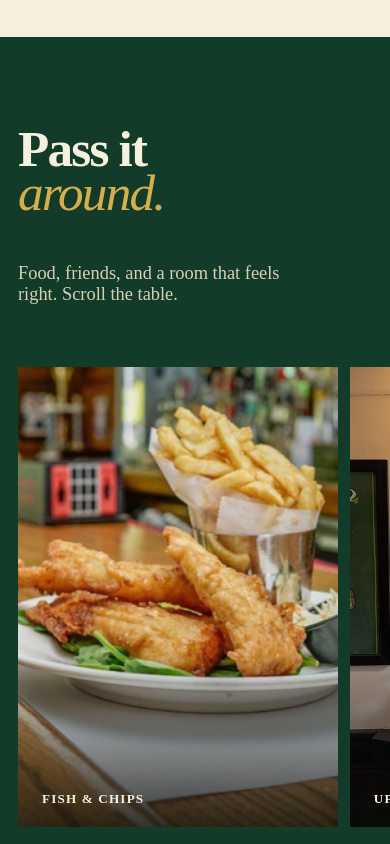
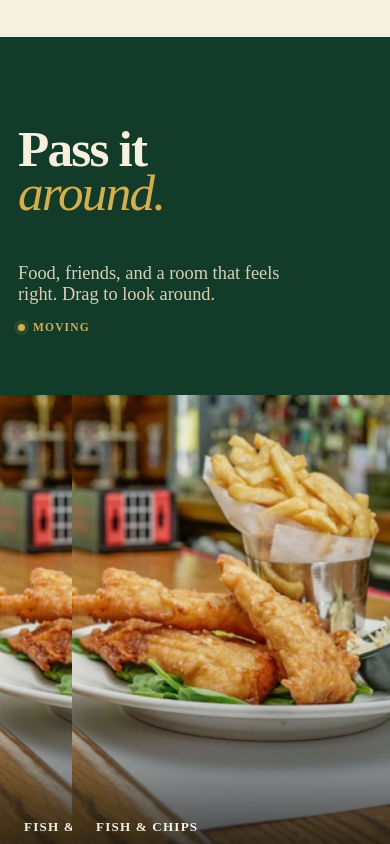
Before and after one commit to Volta-NYC/Monahan-Fitzgerald, a Next.js app: page / in a window 390 px wide. Shown: the part 1280-2124 px from the top of the page. Built offline with nearby package versions, Linux system fonts and the light colour scheme.

Commit message:
Add responsive scroll motion and unify footer

```diff
--- a/src/app/layout.tsx
+++ b/src/app/layout.tsx
@@ -6,6 +6,7 @@ import "./page-hero.css";
 import "./revamp.css";
 import { Footer } from "@/components/Footer";
 import { Navbar } from "@/components/Navbar";
+import { ScrollMotion } from "@/components/ScrollMotion";
 
 const display = Bodoni_Moda({ subsets: ["latin"], variable: "--font-display" });
 const sans = Barlow_Condensed({ subsets: ["latin"], variable: "--font-sans", weight: ["400", "500", "600", "700"] });
@@ -17,12 +18,12 @@ export const metadata: Metadata = {
 };
 
 export default function RootLayout({ children }: Readonly<{ children: React.ReactNode }>) {
-  return <html lang="en"><body className={`${display.variable} ${sans.variable}`}>
+  return <html lang="en" data-scroll-behavior="smooth"><body className={`${display.variable} ${sans.variable}`}>
     {/* THESIS: A moving portrait of a Bayside night, not a static restaurant brochure.
         OWN-WORLD: Black enamel, deep pub green, warm brass, cream lettering, full-bleed film, and real table photography.
         STORY: Visitors feel the room first, then move directly to menu, order, directions, events, or the restaurant's social channels.
         FIRST VIEWPORT: The real M&F film fills the screen while one concise promise and tonight's three practical actions stay legible above it.
         FORM: Film-led neighborhood institution, evolved from the live venue media. FINISH: unreviewed and undocumented is unfinished; this build ends with the finish review, the verdict, and DESIGN.md. */}
-    <Navbar /><main>{children}</main><Footer />
+    <ScrollMotion /><Navbar /><main>{children}</main><Footer />
   </body></html>;
 }
--- a/src/app/motion.css
+++ b/src/app/motion.css
@@ -11,19 +11,26 @@
   .hero__copy > :nth-child(3) { animation-delay: 130ms; }
   .hero__copy > :nth-child(4) { animation-delay: 190ms; }
 
-  @supports (animation-timeline: view()) {
-    .reveal {
-      animation: section-enter 720ms cubic-bezier(0.23, 1, 0.32, 1) both;
-      animation-timeline: view();
-      animation-range: entry 4% cover 30%;
-    }
+  .motion-ready .reveal {
+    transform: translateY(24px);
+    transition: transform 720ms cubic-bezier(0.23, 1, 0.32, 1);
+  }
 
-    .reel-card {
-      animation: photo-enter 760ms cubic-bezier(0.23, 1, 0.32, 1) both;
-      animation-timeline: view(block);
-      animation-range: entry 2% cover 25%;
-    }
+  .motion-ready .reveal.is-visible {
+    transform: translateY(0);
   }
+
+  .motion-ready .home-party__image.reveal {
+    clip-path: inset(7% 0 0);
+    transition: clip-path 780ms cubic-bezier(0.23, 1, 0.32, 1), transform 720ms cubic-bezier(0.23, 1, 0.32, 1);
+  }
+
+  .motion-ready .home-party__image.reveal.is-visible {
+    clip-path: inset(0);
+  }
+
+  .menu-preview__item:nth-child(2) { transition-delay: 55ms; }
+  .menu-preview__item:nth-child(3) { transition-delay: 110ms; }
 
   .order-item {
     transition: color 160ms ease, transform 160ms ease;
@@ -43,13 +50,3 @@
   from { opacity: 0; transform: translateY(20px); }
   to { opacity: 1; transform: translateY(0); }
 }
-
-@keyframes section-enter {
-  from { transform: translateY(22px); }
-  to { transform: translateY(0); }
-}
-
-@keyframes photo-enter {
-  from { opacity: 0.35; clip-path: inset(12% 0 0 0); transform: translateY(24px); }
-  to { opacity: 1; clip-path: inset(0 0 0 0); transform: translateY(0); }
-}
--- a/src/app/page.tsx
+++ b/src/app/page.tsx
@@ -1,15 +1,7 @@
 import Image from "next/image";
 import Link from "next/link";
+import { PhotoReel } from "@/components/PhotoReel";
 import { menuMoments, site } from "@/lib/site";
-
-const reel = [
-  { src: "/images/fish-and-chips.png", alt: "Fish and chips at Monahan and Fitzgerald", label: "Fish & chips", shape: "wide" },
-  { src: "/images/interior.jpeg", alt: "The upstairs room at Monahan and Fitzgerald", label: "Upstairs in Bayside", shape: "tall" },
-  { src: "/images/wings.png", alt: "Buffalo wings at Monahan and Fitzgerald", label: "Buffalo wings", shape: "square" },
-  { src: "/images/bar-guinness.jpeg", alt: "A Guinness at the Monahan and Fitzgerald bar", label: "A seat at the bar", shape: "tall" },
-  { src: "/images/chicken-francaise.jpeg", alt: "Chicken Française at Monahan and Fitzgerald", label: "Chicken Française", shape: "wide" },
-  { src: "/images/exterior.png", alt: "Monahan and Fitzgerald on 41st Avenue", label: "214-17 41st Avenue", shape: "square" },
-];
 
 export default function Home() {
   return <>
@@ -40,12 +32,7 @@ export default function Home() {
       </div>
     </section>
 
-    <section className="photo-reel" aria-labelledby="reel-title">
-      <div className="shell photo-reel__heading"><h2 id="reel-title">Pass it<br /><i>around.</i></h2><p>Food, friends, and a room that feels right. Scroll the table.</p></div>
-      <div className="photo-reel__track" role="region" aria-label="Monahan and Fitzgerald gallery" tabIndex={0}>
-        {reel.map((item) => <figure className={`reel-card reel-card--${item.shape}`} key={item.src}><Image src={item.src} alt={item.alt} fill sizes="(max-width: 760px) 82vw, 42vw" /><figcaption>{item.label}</figcaption></figure>)}
-      </div>
-    </section>
+    <PhotoReel />
 
     <section className="menu-preview">
       <div className="shell menu-preview__top reveal"><h2>What sounds<br />good tonight?</h2><Link className="button button--cream" href="/menu">View the full menu</Link></div>
--- a/src/app/revamp.css
+++ b/src/app/revamp.css
@@ -170,20 +170,59 @@ h2 {
 
 .photo-reel__heading p {
   max-width: 330px;
-  padding-bottom: 8px;
   color: #d9cfb7;
   font-size: 1.15rem;
 }
 
+.photo-reel__guide {
+  display: grid;
+  gap: 16px;
+  justify-items: start;
+  padding-bottom: 8px;
+}
+
+.photo-reel__status {
+  display: inline-flex;
+  gap: 8px;
+  align-items: center;
+  color: var(--gold);
+  font-size: 0.72rem;
+  font-weight: 700;
+  letter-spacing: 0.1em;
+  text-transform: uppercase;
+}
+
+.photo-reel__status b {
+  width: 7px;
+  height: 7px;
+  border-radius: 50%;
+  background: currentColor;
+  box-shadow: 0 0 0 4px rgba(213, 174, 77, 0.12);
+}
+
 .photo-reel__track {
+  overflow-x: auto;
+  cursor: grab;
+  padding: 0 max(32px, calc((100vw - 1240px) / 2)) 26px;
+  scroll-padding-inline: max(32px, calc((100vw - 1240px) / 2));
+  overscroll-behavior-inline: contain;
+  scrollbar-color: var(--gold) rgba(246, 240, 223, 0.12);
+  scrollbar-width: thin;
+}
+
+.photo-reel__track:active {
+  cursor: grabbing;
+}
+
+.photo-reel__loop {
+  display: flex;
+  width: max-content;
+}
+
+.photo-reel__set {
   display: flex;
   gap: 12px;
-  overflow-x: auto;
-  padding: 0 max(32px, calc((100vw - 1240px) / 2)) 26px;
-  scroll-padding-inline: max(32px, calc((100vw - 1240px) / 2));
-  scroll-snap-type: x mandatory;
-  scrollbar-color: var(--gold) rgba(246, 240, 223, 0.12);
-  scrollbar-width: thin;
+  padding-right: 12px;
 }
 
 .reel-card {
@@ -193,7 +232,7 @@ h2 {
   margin: 0;
   overflow: hidden;
   background: var(--ink);
-  scroll-snap-align: start;
+  transform: translateZ(0);
 }
 
 .reel-card--wide {
@@ -228,6 +267,7 @@ h2 {
   font-weight: 700;
   letter-spacing: 0.09em;
   text-transform: uppercase;
+  transition: transform 180ms var(--ease-out), color 180ms ease;
 }
 
 .menu-preview {
@@ -422,6 +462,26 @@ h2 {
   font-size: clamp(3.1rem, 6vw, 5.6rem);
 }
 
+.footer__promise p {
+  margin: 18px 0 0;
+  color: #d9cfb7;
+  font-size: 0.82rem;
+  font-weight: 700;
+  letter-spacing: 0.1em;
+  text-transform: uppercase;
+}
+
+.footer__actions {
+  display: grid;
+  gap: 22px;
+  justify-items: start;
+}
+
+.footer__actions .text-link {
+  margin: 0;
+  font-size: 0.78rem;
+}
+
 .footer__grid {
   grid-template-columns: 1.45fr 0.75fr 1fr;
   padding-top: 70px;
@@ -458,24 +518,28 @@ h2 {
   transition: transform 180ms var(--ease-out);
 }
 
-.footer__wordmark {
-  overflow: hidden;
-  padding: 20px 0 38px;
+.footer__bottom {
+  display: grid;
+  grid-template-columns: 1fr auto auto;
+  gap: 30px;
+  align-items: center;
+  margin-top: 0;
+  padding: 25px 0;
   border-top: 1px solid var(--line);
-  color: var(--cream);
-  font: 600 clamp(3rem, 7.5vw, 6rem) / 0.9 var(--display);
-  letter-spacing: -0.035em;
-  text-align: center;
-  white-space: nowrap;
+  color: #d9cfb7;
+  font-size: 0.78rem;
 }
 
-.footer__wordmark span {
-  color: var(--gold);
-  font-style: italic;
+.footer__bottom strong {
+  color: var(--cream);
+  font: 600 clamp(1.35rem, 2.5vw, 2rem) var(--display);
+  letter-spacing: -0.025em;
 }
 
-.footer__bottom {
-  margin-top: 0;
+.footer__bottom a {
+  margin: 0;
+  color: var(--cream);
+  font-size: inherit;
 }
 
 @media (hover: hover) and (pointer: fine) {
@@ -486,6 +550,12 @@ h2 {
   .reel-card:hover img {
     transform: scale(1.035);
     filter: saturate(1.08);
+  }
+
+  .reel-card:hover figcaption,
+  .reel-card:focus-visible figcaption {
+    color: var(--gold);
+    transform: translateY(-4px);
   }
 
   .menu-preview__item:hover {
@@ -625,9 +695,11 @@ h2 {
     padding-bottom: 55px;
   }
 
-  .footer__wordmark {
-    font-size: clamp(2rem, 10vw, 3rem);
-    white-space: normal;
+  .footer__bottom {
+    grid-template-columns: 1fr;
+    gap: 9px;
+    align-items: start;
+    padding: 28px 0 34px;
   }
 }
 
@@ -635,4 +707,8 @@ h2 {
   .hero__film {
     display: none;
   }
+
+  .photo-reel__status {
+    display: none;
+  }
 }
--- /dev/null
+++ b/src/components/PhotoReel.tsx
@@ -0,0 +1,117 @@
+"use client";
+
+import Image from "next/image";
+import { useCallback, useEffect, useRef, useState } from "react";
+
+const reel = [
+  { src: "/images/fish-and-chips.png", alt: "Fish and chips at Monahan and Fitzgerald", label: "Fish & chips", shape: "wide" },
+  { src: "/images/interior.jpeg", alt: "The upstairs room at Monahan and Fitzgerald", label: "Upstairs in Bayside", shape: "tall" },
+  { src: "/images/wings.png", alt: "Buffalo wings at Monahan and Fitzgerald", label: "Buffalo wings", shape: "square" },
+  { src: "/images/bar-guinness.jpeg", alt: "A Guinness at the Monahan and Fitzgerald bar", label: "A seat at the bar", shape: "tall" },
+  { src: "/images/chicken-francaise.jpeg", alt: "Chicken Française at Monahan and Fitzgerald", label: "Chicken Française", shape: "wide" },
+  { src: "/images/exterior.png", alt: "Monahan and Fitzgerald on 41st Avenue", label: "214-17 41st Avenue", shape: "square" },
+];
+
+export function PhotoReel() {
+  const trackRef = useRef<HTMLDivElement>(null);
+  const loopRef = useRef<HTMLDivElement>(null);
+  const pausedRef = useRef(false);
+  const visibleRef = useRef(false);
+  const [paused, setPaused] = useState(false);
+
+  const setPlayback = useCallback((nextPaused: boolean) => {
+    pausedRef.current = nextPaused;
+    setPaused(nextPaused);
+  }, []);
+
+  useEffect(() => {
+    const track = trackRef.current;
+    const loop = loopRef.current;
+    const reducedMotion = window.matchMedia("(prefers-reduced-motion: reduce)");
+    if (!track || !loop || reducedMotion.matches) {
+      setPlayback(true);
+      return;
+    }
+
+    let distance = loop.scrollWidth / 2;
+    let frame = 0;
+    let previous = performance.now();
+    const startOffset = Number.parseFloat(getComputedStyle(track).paddingLeft) || 0;
+    track.scrollLeft = startOffset;
+
+    const resizeObserver = new ResizeObserver(() => {
+      distance = loop.scrollWidth / 2;
+    });
+    resizeObserver.observe(loop);
+
+    const visibilityObserver = new IntersectionObserver(([entry]) => {
+      visibleRef.current = entry.isIntersecting;
+    }, { threshold: 0.05 });
+    visibilityObserver.observe(track);
+
+    const tick = (now: number) => {
+      const elapsed = Math.min(now - previous, 40);
+      previous = now;
+
+      if (visibleRef.current && !pausedRef.current && !document.hidden && track.matches(":is(:hover, :focus-within)") === false) {
+        track.scrollLeft += elapsed * 0.024;
+        if (track.scrollLeft >= startOffset + distance) track.scrollLeft -= distance;
+      }
+
+      frame = requestAnimationFrame(tick);
+    };
+
+    frame = requestAnimationFrame(tick);
+    return () => {
+      cancelAnimationFrame(frame);
+      resizeObserver.disconnect();
+      visibilityObserver.disconnect();
+    };
+  }, [setPlayback]);
+
+  const cards = (copy: number) => reel.map((item, index) => (
+    <figure
+      className={`reel-card reel-card--${item.shape}`}
+      key={`${copy}-${item.src}`}
+      tabIndex={copy === 0 ? 0 : -1}
+      aria-hidden={copy === 1 ? true : undefined}
+    >
+      <Image src={item.src} alt={copy === 0 ? item.alt : ""} fill sizes="(max-width: 760px) 82vw, 42vw" />
+      <figcaption>{item.label}</figcaption>
+      {copy === 0 ? <span className="sr-only">Image {index + 1} of {reel.length}</span> : null}
+    </figure>
+  ));
+
+  return <section className="photo-reel" aria-labelledby="reel-title">
+    <div className="shell photo-reel__heading reveal">
+      <h2 id="reel-title">Pass it<br /><i>around.</i></h2>
+      <div className="photo-reel__guide">
+        <p>Food, friends, and a room that feels right. Drag to look around.</p>
+        <span className="photo-reel__status" aria-hidden="true"><b />{paused ? "Paused" : "Moving"}</span>
+      </div>
+    </div>
+    <div
+      className="photo-reel__track"
+      ref={trackRef}
+      role="region"
+      aria-label="Monahan and Fitzgerald gallery. Hover, touch, or focus an image to pause."
+      data-paused={paused}
+      onMouseEnter={() => setPlayback(true)}
+      onMouseLeave={(event) => setPlayback(event.currentTarget.contains(document.activeElement))}
+      onFocusCapture={() => setPlayback(true)}
+      onBlurCapture={(event) => {
+        if (!event.currentTarget.contains(event.relatedTarget)) setPlayback(false);
+      }}
+      onPointerDown={() => setPlayback(true)}
+      onPointerUp={() => {
+        if (!window.matchMedia("(hover: hover)").matches) setPlayback(false);
+      }}
+      onPointerCancel={() => setPlayback(false)}
+    >
+      <div className="photo-reel__loop" ref={loopRef}>
+        <div className="photo-reel__set">{cards(0)}</div>
+        <div className="photo-reel__set" aria-hidden="true">{cards(1)}</div>
+      </div>
+    </div>
+  </section>;
+}
--- /dev/null
+++ b/src/components/ScrollMotion.tsx
@@ -0,0 +1,34 @@
+"use client";
+
+import { useEffect } from "react";
+import { usePathname } from "next/navigation";
+
+export function ScrollMotion() {
+  const pathname = usePathname();
+
+  useEffect(() => {
+    const reducedMotion = window.matchMedia("(prefers-reduced-motion: reduce)");
+    if (reducedMotion.matches) return;
+
+    const root = document.documentElement;
+    const elements = Array.from(document.querySelectorAll<HTMLElement>(".reveal"));
+    root.classList.add("motion-ready");
+
+    const observer = new IntersectionObserver((entries) => {
+      entries.forEach((entry) => {
+        if (!entry.isIntersecting) return;
+        entry.target.classList.add("is-visible");
+        observer.unobserve(entry.target);
+      });
+    }, { rootMargin: "0px 0px -8%", threshold: 0.1 });
+
+    elements.forEach((element) => observer.observe(element));
+
+    return () => {
+      observer.disconnect();
+      root.classList.remove("motion-ready");
+    };
+  }, [pathname]);
+
+  return null;
+}
```
Also changed, not shown: src/components/Footer.tsx (+6 -7 lines).
